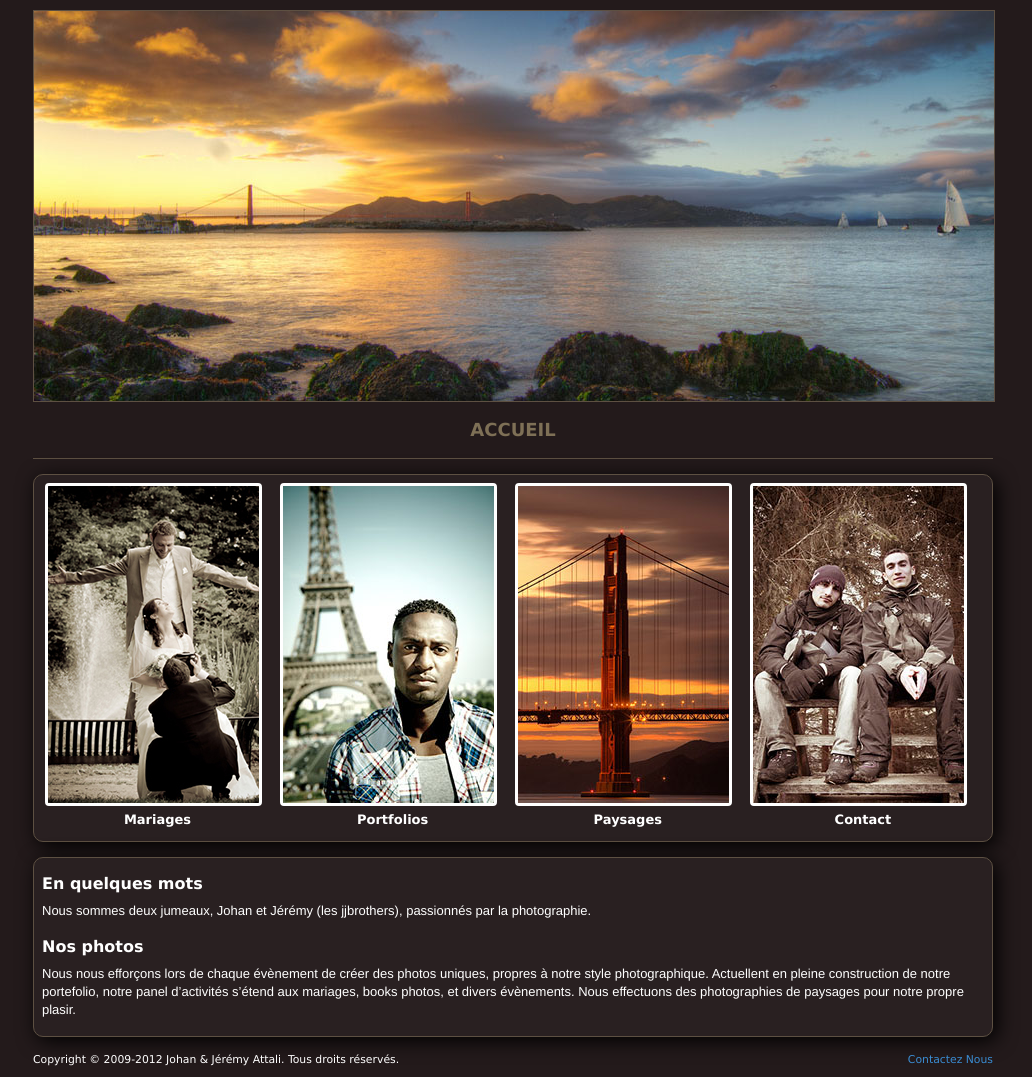
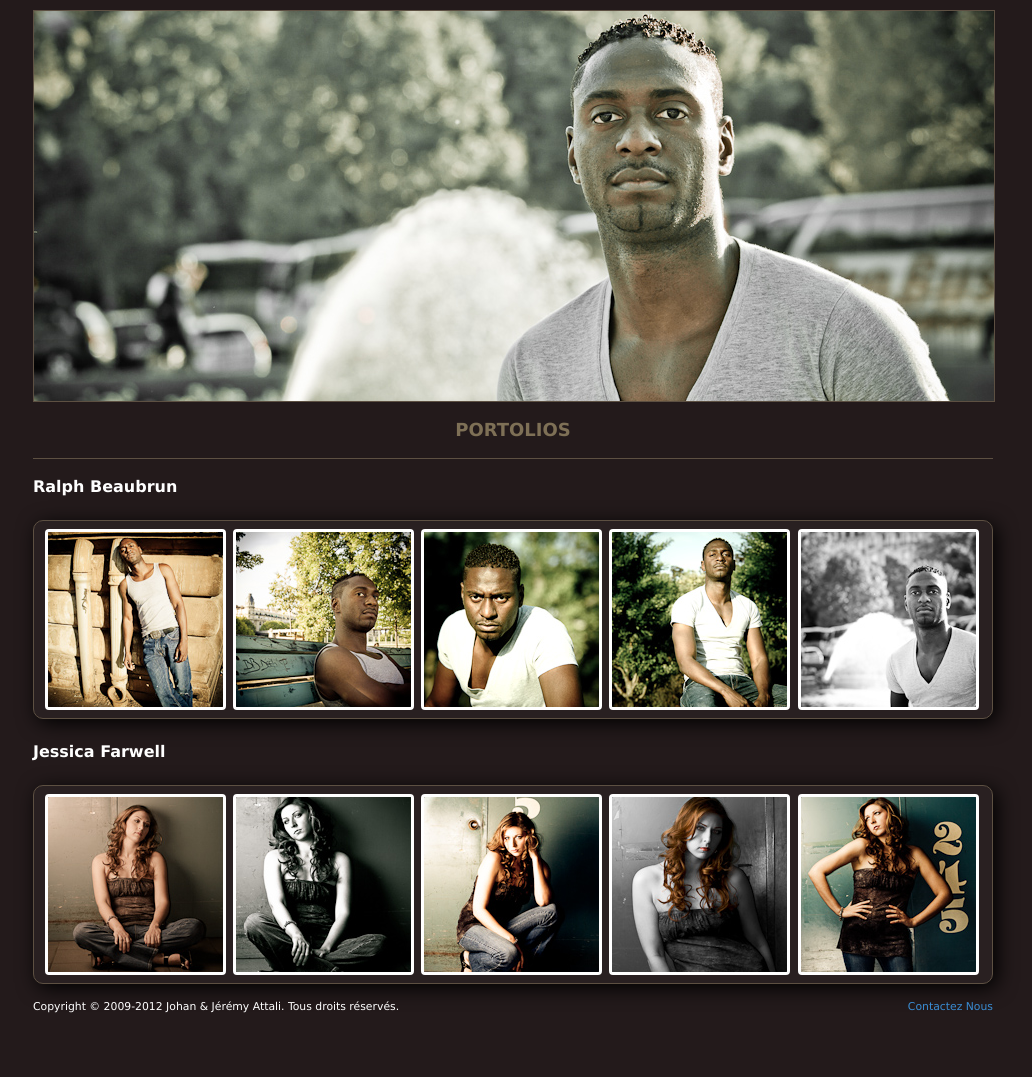
Before and after one commit to jtheoof/jjbrothers, a Django app: page /portfolios in a window 1280 px wide. Shown: the part 89-1166 px from the top of the page, without its empty margins (127-1159 px from the left). After the commit the page ends 1102 px from the top, so only its background shows below. Run offline with Django 3.2, Linux system fonts and the light colour scheme; style sheets or scripts are compiled from the project's sources; parts of the project's set-up code (start-up, migrations or seed data) failed here and were passed over; some libraries are stand-ins or nearby versions.

Commit message:
done with portfolios

```diff
--- a/jjbrothers/apps/portal/views.py
+++ b/jjbrothers/apps/portal/views.py
@@ -33,7 +33,7 @@ def portfolios(request):
 	context = { 'body_class': 'books' }
 
 	return render_to_response(
-	    'web/home.html',
+	    'web/portfolios.html',
 	    context,
 	    context_instance=RequestContext(request))
 
--- a/jjbrothers/media/css/jjb.less
+++ b/jjbrothers/media/css/jjb.less
@@ -148,10 +148,10 @@ a:hover { color:@link-hover-color; text-decoration:none; }
 	h3 	{ color:@link-color; }
   }
 
-  section.home {
+  section.thumbnail-portrait {
     .block-image { width: 225px; }
   }
-  section.wedding {
+  section.thumbnails-square {
     .block-image { width: 178px; }
   }
 }
--- a/jjbrothers/templates/web/home.html
+++ b/jjbrothers/templates/web/home.html
@@ -9,23 +9,31 @@
 {% block container_title %}{% trans "Accueil" %}{% endblock %}
 
 {% block container_content %}
-  <section class="content home">
+  <section class="content thumbnail-portrait">
+    <a href="{{ weddings_url }}">
       <div class="block-image">
         <img src="/media/img/photos/home/weddings.jpg" />
         <h3>{% trans "Mariages" %}</h3>
       </div>
+    </a>
+    <a href="{{ books_url }}">
       <div class="block-image">
         <img src="/media/img/photos/home/portfolios.jpg" />
         <h3>{% trans "Portfolios" %}</h3>
       </div>
+    </a>
+    <a href="{{ landscapes_url }}">
       <div class="block-image">
         <img src="/media/img/photos/home/landscapes.jpg" />
         <h3>{% trans "Paysages" %}</h3>
       </div>
+    </a>
+    <a href="{{ about_url }}">
       <div class="block-image">
         <img src="/media/img/photos/home/contacts.jpg" />
         <h3>{% trans "Contact" %}</h3>
       </div>
+    </a>
   </section>
 
   <section class="content">
--- /dev/null
+++ b/jjbrothers/templates/web/portfolios.html
@@ -0,0 +1,48 @@
+{% extends "web/base.html" %}
+{% load i18n %}
+{% block title %}JJBrothers - {% trans "Photographes" %} - {% trans "Mariages" %} {% endblock %}
+
+{% block logo %}<img src="/media/img/logos/home.png" />{% endblock logo %}
+
+{% block banner_img %}<img src="/media/img/banners/portfolios.jpg">{% endblock %}
+
+{% block container_title %}{% trans "Portolios" %}{% endblock %}
+
+{% block container_content %}
+  <h2>Ralph Beaubrun</h2>
+  <section class="content thumbnails-square">
+    <div class="block-image">
+      <img src="/media/img/photos/portfolios/ralph-beaubrun-1.jpg" />
+    </div>
+    <div class="block-image">
+      <img src="/media/img/photos/portfolios/ralph-beaubrun-2.jpg" />
+    </div>
+    <div class="block-image">
+      <img src="/media/img/photos/portfolios/ralph-beaubrun-3.jpg" />
+    </div>
+    <div class="block-image">
+      <img src="/media/img/photos/portfolios/ralph-beaubrun-4.jpg" />
+    </div>
+    <div class="block-image">
+      <img src="/media/img/photos/portfolios/ralph-beaubrun-5.jpg" />
+    </div>
+  </section>
+  <h2>Jessica Farwell</h2>
+  <section class="content thumbnails-square">
+    <div class="block-image">
+      <img src="/media/img/photos/portfolios/jessica-farwell-1.jpg" />
+    </div>
+    <div class="block-image">
+      <img src="/media/img/photos/portfolios/jessica-farwell-2.jpg" />
+    </div>
+    <div class="block-image">
+      <img src="/media/img/photos/portfolios/jessica-farwell-3.jpg" />
+    </div>
+    <div class="block-image">
+      <img src="/media/img/photos/portfolios/jessica-farwell-4.jpg" />
+    </div>
+    <div class="block-image">
+      <img src="/media/img/photos/portfolios/jessica-farwell-5.jpg" />
+    </div>
+  </section>
+{% endblock %}
--- a/jjbrothers/templates/web/weddings.html
+++ b/jjbrothers/templates/web/weddings.html
@@ -10,7 +10,7 @@
 
 {% block container_content %}
   <h2>Eve &amp; Bruno</h2>
-  <section class="content wedding">
+  <section class="content thumbnails-square">
     <div class="block-image">
       <img src="/media/img/photos/weddings/eve-bruno-1.jpg" />
     </div>
@@ -28,7 +28,7 @@
     </div>
   </section>
   <h2>Nadia &amp; Emmanuel</h2>
-  <section class="content wedding">
+  <section class="content thumbnails-square">
     <div class="block-image">
       <img src="/media/img/photos/weddings/nadia-emmanuel-1.jpg" />
     </div>
```
Also changed, not shown: jjbrothers/media/img/photos/portfolios/jessica-farwell-1.jpg (added), jjbrothers/media/img/photos/portfolios/jessica-farwell-2.jpg (added), jjbrothers/media/img/photos/portfolios/jessica-farwell-3.jpg (added), jjbrothers/media/img/photos/portfolios/jessica-farwell-4.jpg (added), jjbrothers/media/img/photos/portfolios/jessica-farwell-5.jpg (added), jjbrothers/media/img/photos/portfolios/ralph-beaubrun-1.jpg (added), jjbrothers/media/img/photos/portfolios/ralph-beaubrun-2.jpg (added), jjbrothers/media/img/photos/portfolios/ralph-beaubrun-3.jpg (added), jjbrothers/media/img/photos/portfolios/ralph-beaubrun-4.jpg (added), jjbrothers/media/img/photos/portfolios/ralph-beaubrun-5.jpg (added). Lines whose indentation alone changed are shown as unchanged.
